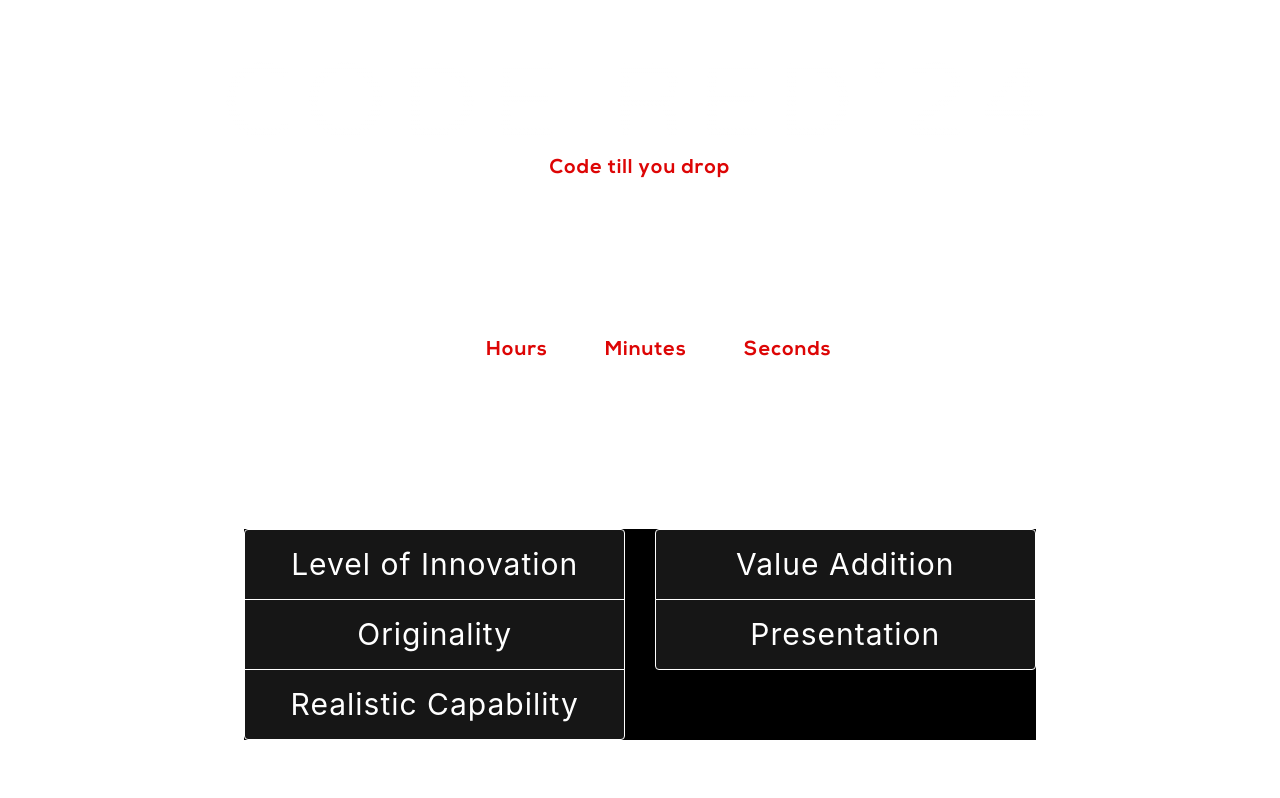
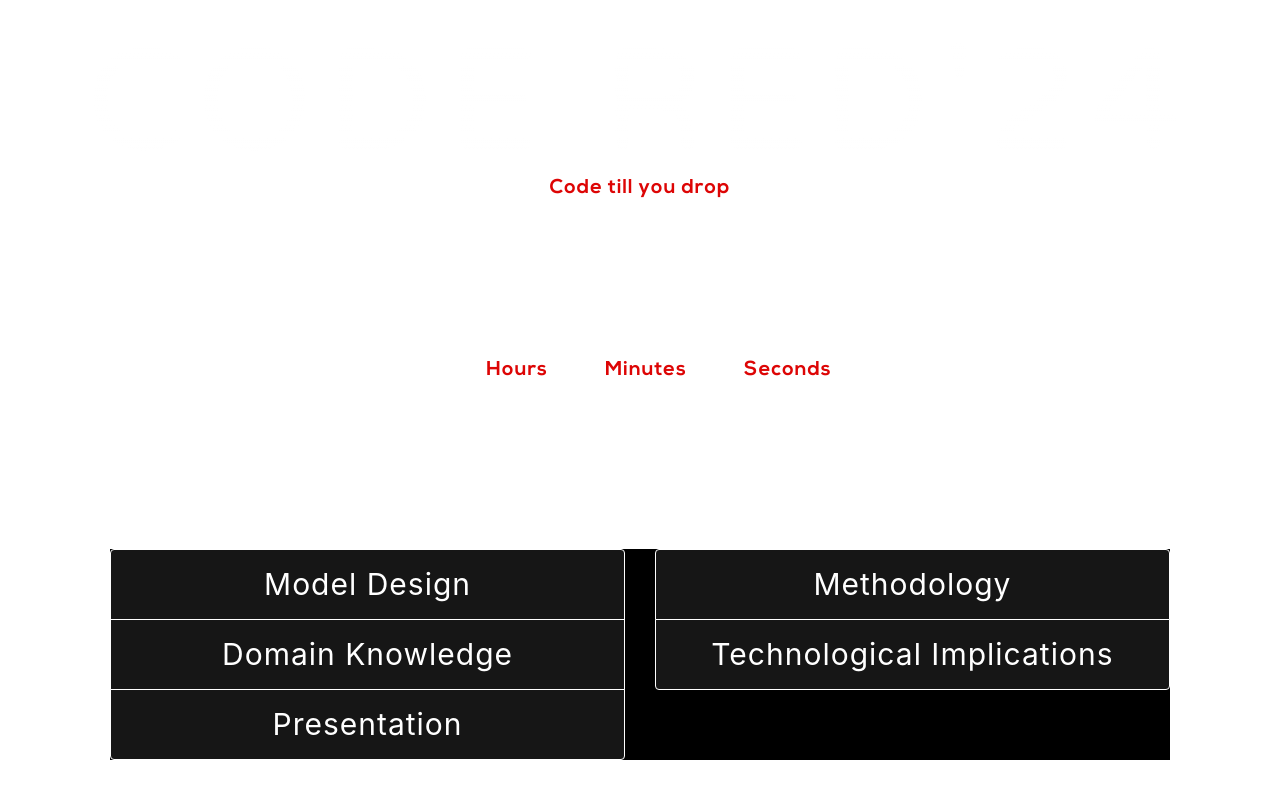
Before and after one commit to ecell-bmsit/codered, a website with bundled scripts: page timer.html in a window 1280 px wide. Built offline with nearby package versions, Linux system fonts and the light colour scheme.

Commit message:
All evaluation phases added

```diff
--- a/css/timer.css
+++ b/css/timer.css
@@ -25,8 +25,12 @@
     text-shadow: #F31313;
 }
 
-.evaluation li {
-
+@media (min-width:992px) {
+    .masthead .title-text {
+        font-size: 9rem;
+        line-height: 9rem;
+        letter-spacing: .8rem
+    }
 }
 
 body {
--- a/timer.html
+++ b/timer.html
@@ -141,9 +141,8 @@
                         setInterval(updateContent, 1000);
                     </script>
                 </div>
-                <!-- FILEPATH: /Users/binbasri0/Desktop/bmsit/Hackathons/codered/timer.html -->
-                <!-- BEGIN: ed8c6549bwf9 -->
-                <div class="evaluation m-4">
+                <!-- BEGIN: phase-1 evaluation -->
+                <!-- <div class="evaluation m-4">
                     <div class="row">
                         <div class="col-md-6">
                             <ul class="list-group">
@@ -159,8 +158,48 @@
                             </ul>
                         </div>
                     </div>
+                </div> -->
+                <!-- END: phase-1 evaluation -->
+
+                <!-- BEGIN: phase-2 evaluation -->
+                <div class="evaluation m-4">
+                    <div class="row">
+                        <div class="col-md-6">
+                            <ul class="list-group">
+                                <li class="list-group-item bg-black" style="border: 1px solid white;">Model Design</li>
+                                <li class="list-group-item bg-black" style="border: 1px solid white;">Domain Knowledge</li>
+                                <li class="list-group-item bg-black" style="border: 1px solid white;">Presentation</li>
+                            </ul>
+                        </div>
+                        <div class="col-md-6">
+                            <ul class="list-group">
+                                <li class="list-group-item bg-black" style="border: 1px solid white;">Methodology</li>
+                                <li class="list-group-item bg-black" style="border: 1px solid white;">Technological Implications</li>
+                            </ul>
+                        </div>
+                    </div>
                 </div>
-                <!-- END: ed8c6549bwf9 -->
+                <!-- END: phase-2 evaluation -->
+
+                <!-- BEGIN: phase-3 evaluation -->
+                <!-- <div class="evaluation m-4">
+                    <div class="row">
+                        <div class="col-md-6">
+                            <ul class="list-group">
+                                <li class="list-group-item bg-black" style="border: 1px solid white;">Implementation</li>
+                                <li class="list-group-item bg-black" style="border: 1px solid white;">Testing</li>
+                            </ul>
+                        </div>
+                        <div class="col-md-6">
+                            <ul class="list-group">
+                                <li class="list-group-item bg-black" style="border: 1px solid white;">Viability for Commercialization</li>
+                                <li class="list-group-item bg-black" style="border: 1px solid white;">Presentation</li>
+                            </ul>
+                        </div>
+                    </div>
+                </div> -->
+                <!-- END: phase-3 evaluation -->
+
             </div>
         </div>
     </div>
```
